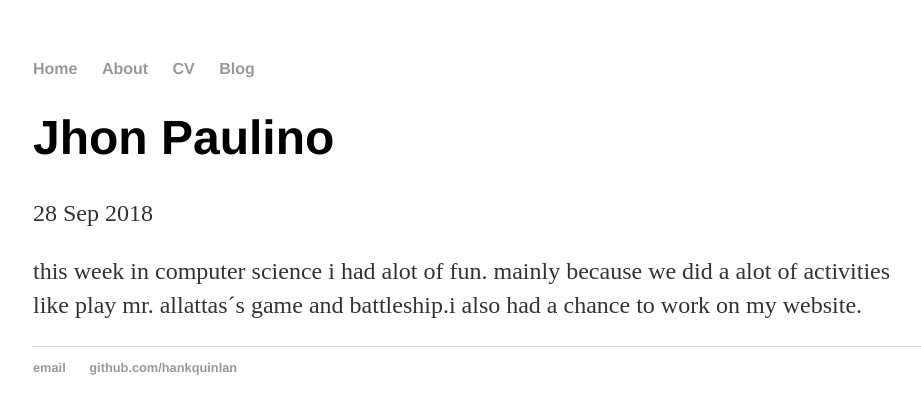
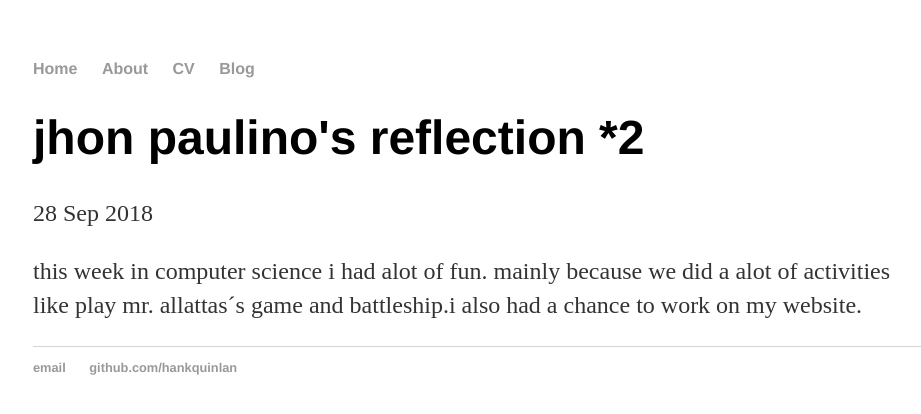
Before and after one commit to jhonp9659/jhonp9659.github.io, a Jekyll site: the page built from _posts/2018-09-28-jhon-paulino.md, in a window 1280 px wide. Shown: the top 414 px of the page, without its empty margins (159-1080 px from the left). Built offline with Jekyll 4.4.1, drawn with Linux system fonts in a browser that asks for light colours; our own code applies the rules of GitHub Pages for plain Markdown files.

Commit message:
Update 2018-09-28-jhon-paulino.md

```diff
--- a/_posts/2018-09-28-jhon-paulino.md
+++ b/_posts/2018-09-28-jhon-paulino.md
@@ -1 +1,7 @@
+---
+layout: post
+title: jhon paulino's reflection *2
+date: 2018-09-28
+---
+
 this week in computer science i had alot of fun. mainly because we did a alot of activities like play mr. allattas´s game and battleship.i also had a chance to work on my website.
```
